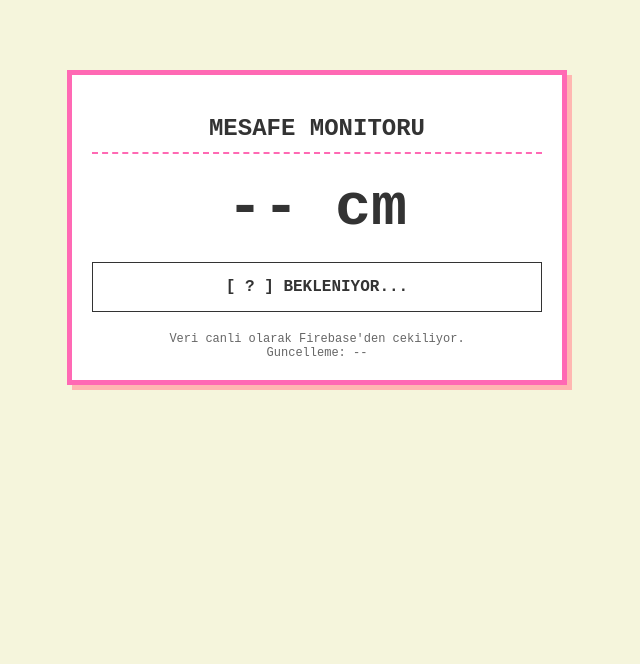
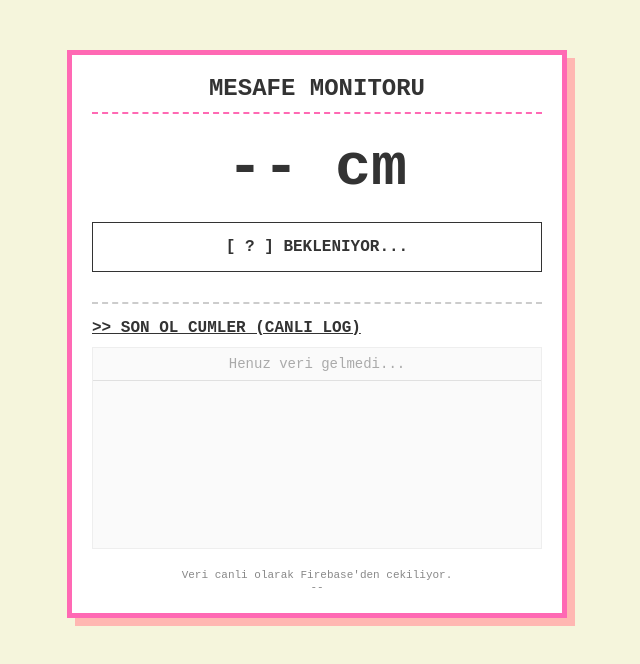
Before and after one commit to dilaydogan22/esp32-monitor, a plain HTML site: page index.html in a window 1280 px wide. Shown: the whole page, without its empty margins (323-963 px from the left). Drawn offline with Linux system fonts and the light colour scheme; no server answers.

Commit message:
Update index.html

```diff
--- a/index.html
+++ b/index.html
@@ -18,15 +18,16 @@
         }
         .container {
             max-width: 450px;
-            margin: 50px auto;
+            margin: 30px auto;
             background: #fff;
             padding: 20px;
             border: 5px solid #ff69b4; /* Pembe */
-            box-shadow: 5px 5px 0px #ffb7b2;
+            box-shadow: 8px 8px 0px #ffb7b2;
         }
         h2 {
             border-bottom: 2px dashed #ff69b4;
             padding-bottom: 10px;
+            margin-top: 0;
         }
         .value {
             font-size: 60px;
@@ -48,10 +49,47 @@
             color: #4f8a10;
             background-color: #dff2bf;
         }
+
+        /* GEÇMİŞ LİSTESİ TASARIMI */
+        .history-section {
+            margin-top: 30px;
+            text-align: left;
+            border-top: 2px dashed #ccc;
+            padding-top: 15px;
+        }
+        .history-title {
+            font-size: 16px;
+            font-weight: bold;
+            margin-bottom: 10px;
+            text-decoration: underline;
+        }
+        ul {
+            list-style-type: none; /* Noktaları kaldır */
+            padding: 0;
+            margin: 0;
+            height: 200px; /* Liste uzarsa kaydırma çubuğu */
+            overflow-y: auto;
+            border: 1px solid #eee;
+            background-color: #fafafa;
+        }
+        li {
+            padding: 8px;
+            border-bottom: 1px solid #e0e0e0;
+            font-size: 14px;
+        }
+        /* Yeni eklenen veri parlasın */
+        .new-item {
+            animation: flash 1s;
+        }
+        @keyframes flash {
+            0% { background-color: #ffeb3b; }
+            100% { background-color: transparent; }
+        }
+
         .footer {
             margin-top: 20px;
-            font-size: 12px;
-            color: #666;
+            font-size: 11px;
+            color: #888;
         }
     </style>
 </head>
@@ -63,23 +101,30 @@
     <div id="displayValue" class="value">-- cm</div>
     <div id="statusBox" class="status-box">[ ? ] BEKLENIYOR...</div>
 
+    <div class="history-section">
+        <div class="history-title">>> SON OL CUMLER (CANLI LOG)</div>
+        <ul id="historyList">
+            <li style="color:#aaa; text-align:center;">Henuz veri gelmedi...</li>
+        </ul>
+    </div>
+
     <div class="footer">
         Veri canli olarak Firebase'den cekiliyor.<br>
-        Guncelleme: <span id="lastUpdate">--</span>
+        <span id="lastUpdate">--</span>
     </div>
 </div>
 
 <script>
     // --- BURAYI KENDI BILGILERINLE DOLDUR ---
-const firebaseConfig = {
-        apiKey: "AIzaSyBa1JYDzUTa5Hi0pg-SSTDXiDW83o49ZcA", // Burası aynı kalsın, değiştirme
+    const firebaseConfig = {
+        apiKey: "AIzaSyBa1JYDzUTa5Hi0pg-SSTDXiDW83o49ZcA",
         authDomain: "esp-32-distance.firebaseapp.com",
-        // İŞTE BURASI ÇOK ÖNEMLİ, HARFİ HARFİNE BUNU YAZ:
+        // SENİN DÜZELTTİĞİN DOĞRU ADRES:
         databaseURL: "https://esp-32-distance-default-rtdb.europe-west1.firebasedatabase.app",
         projectId: "esp-32-distance",
         storageBucket: "esp-32-distance.appspot.com",
-        messagingSenderId: "1025261979304", // Burası aynı kalsın
-        appId: "1:1025261979304:web:a36b7d8a66c5a23742649d" // Burası aynı kalsın
+        messagingSenderId: "1025261979304",
+        appId: "1:1025261979304:web:a36b7d8a66c5a23742649d"
     };
 
     // Firebase'i başlat
@@ -89,16 +134,21 @@ const firebaseConfig = {
     // Veriyi Dinle (/sensor/distance yolu)
     const distanceRef = db.ref('/sensor/distance');
 
+    // Eski veriyi tekrar tekrar yazmasın diye son okunanı tutalım
+    let lastValue = -1;
+
     distanceRef.on('value', (snapshot) => {
         const data = snapshot.val();
         const displayDiv = document.getElementById('displayValue');
         const statusDiv = document.getElementById('statusBox');
         const updateSpan = document.getElementById('lastUpdate');
+        const historyList = document.getElementById('historyList');
 
         if (data !== null) {
+            // 1. Ana Ekranı Güncelle
             displayDiv.innerText = data + " cm";
 
-            // Durum Kontrolü
+            // Durum Kutusu
             if (data > 0 && data < 10) {
                 statusDiv.className = "status-box danger";
                 statusDiv.innerText = "[ ! ] ENGEL VAR (Role ACIK)";
@@ -109,7 +159,34 @@ const firebaseConfig = {
 
             // Saat güncelleme
             const now = new Date();
-            updateSpan.innerText = now.toLocaleTimeString();
+            const timeString = now.toLocaleTimeString();
+            updateSpan.innerText = "Son Guncelleme: " + timeString;
+
+            // 2. Geçmiş Listesine Ekle (Eğer veri değiştiyse veya yeni geldiyse)
+            // Not: Sürekli aynı veri geliyorsa listeyi doldurmasın diye kontrol koydum.
+            // İstersen "data !== lastValue" kısmını kaldırabilirsin.
+            if (true) {
+
+                // İlk açılıştaki "Veri gelmedi" yazısını temizle
+                if(historyList.children.length > 0 && historyList.children[0].innerText.includes("Henuz")) {
+                    historyList.innerHTML = "";
+                }
+
+                // Yeni liste elemanı oluştur
+                const li = document.createElement("li");
+                li.className = "new-item";
+                li.innerHTML = `<b>[${timeString}]</b> --> ${data} cm`;
+
+                // En üste ekle (prepend)
+                historyList.prepend(li);
+
+                // Listeyi temiz tut (Sadece son 15 veriyi göster)
+                if (historyList.children.length > 15) {
+                    historyList.removeChild(historyList.lastChild);
+                }
+
+                lastValue = data;
+            }
         }
     });
 </script>
```
